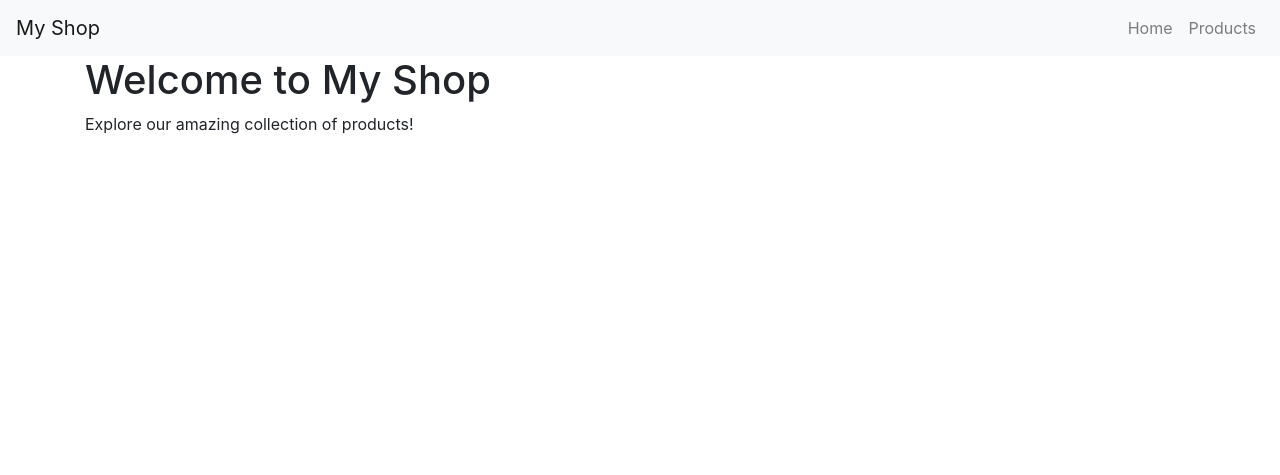
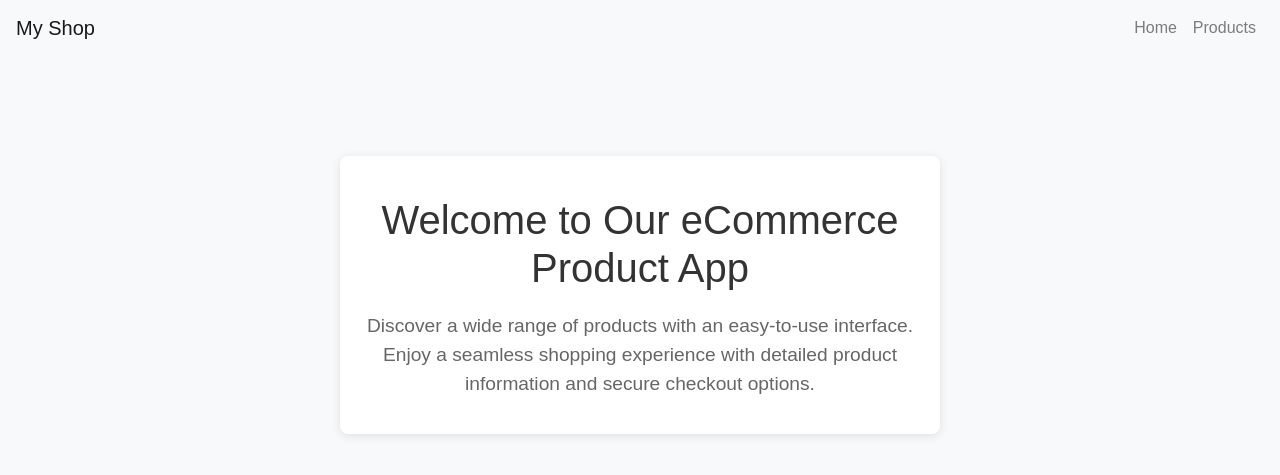
Before and after one commit to Pasta021/DevOps, a Flask app: page / in a window 1280 px wide. Shown: the top 475 px of the page. Run offline with Flask 3, Linux system fonts and the light colour scheme; some libraries are stand-ins or nearby versions.

Commit message:
Applied styling to pages

```diff
--- a/Assignment2/app/static/css/style.css
+++ b/Assignment2/app/static/css/style.css
@@ -0,0 +1,76 @@
+body {
+    font-family: Arial, sans-serif;
+    margin: 0;
+    padding: 0;
+    background-color: #f4f4f4;
+}
+
+.intro-container {
+    text-align: center;
+    margin: 100px auto;
+    max-width: 600px;
+    padding: 20px;
+    background-color: white;
+    border-radius: 8px;
+    box-shadow: 0 2px 10px rgba(0, 0, 0, 0.1);
+}
+
+h1 {
+    color: #333;
+    font-size: 2.5rem;
+}
+
+p {
+    color: #666;
+    font-size: 1.2rem;
+}
+
+body {
+    font-family: Arial, sans-serif;
+    margin: 0;
+    padding: 0;
+    background-color: #f8f9fa;
+}
+
+h1 {
+    text-align: center;
+    color: #333;
+    margin: 20px 0;
+}
+
+.table {
+    width: 90%;
+    margin: 20px auto;
+    border-collapse: collapse;
+    background-color: #fff;
+    box-shadow: 0 2px 10px rgba(0, 0, 0, 0.1);
+}
+
+.table th, .table td {
+    padding: 12px;
+    text-align: left;
+    border: 1px solid #ddd;
+}
+
+.table th {
+    background-color: #007bff;
+    color: white;
+}
+
+.table td {
+    vertical-align: middle;
+}
+
+.table img {
+    object-fit: cover;
+    border-radius: 4px;
+}
+
+.table tbody tr:hover {
+    background-color: #f1f1f1;
+}
+
+.card-img-top {
+    border-radius: 8px;
+    object-fit: cover;
+}
--- a/Assignment2/app/templates/base.html
+++ b/Assignment2/app/templates/base.html
@@ -5,7 +5,7 @@
     <meta name="viewport" content="width=device-width, initial-scale=1.0">
     <title>{{ title }}</title>
     <link rel="stylesheet" href="https://stackpath.bootstrapcdn.com/bootstrap/4.5.2/css/bootstrap.min.css">
-    <link rel="stylesheet" href="{{ url_for('static', filename='css/styles.css') }}">
+    <link rel="stylesheet" href="{{ url_for('static', filename='css/style.css') }}">
 </head>
 <body>
     <nav class="navbar navbar-expand-lg navbar-light bg-light">
--- a/Assignment2/app/templates/index.html
+++ b/Assignment2/app/templates/index.html
@@ -1,5 +1,10 @@
 {% extends "base.html" %}
 {% block content %}
-<h1>Welcome to My Shop</h1>
-<p>Explore our amazing collection of products!</p>
+
+    <div class="intro-container">
+        <h1>Welcome to Our eCommerce Product App</h1>
+        <p>Discover a wide range of products with an easy-to-use interface. Enjoy a seamless shopping experience with detailed product information and secure checkout options.</p>
+    </div>
+
+
 {% endblock %}
```
